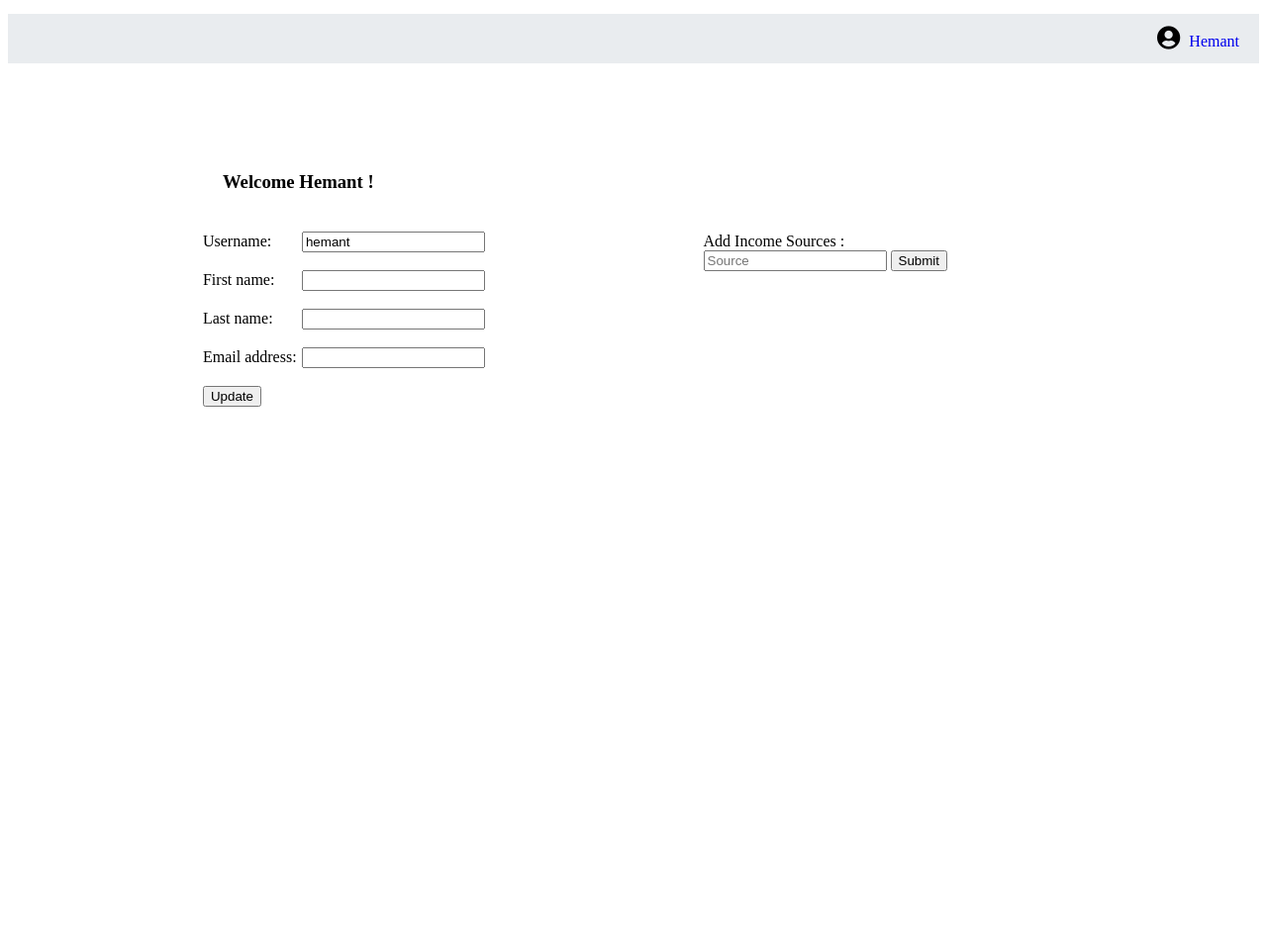
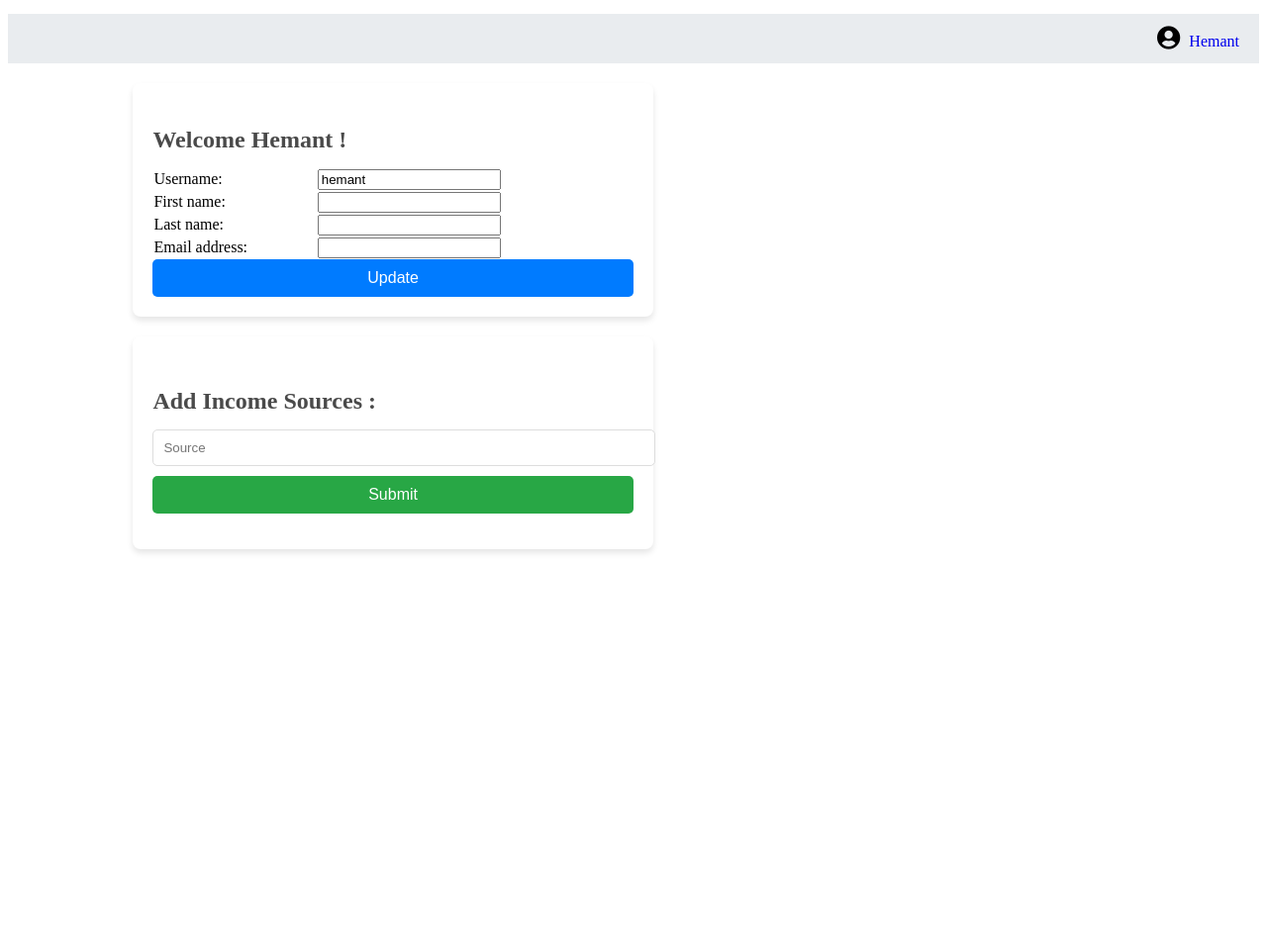
Before and after one commit to varadnair30/SmartSpend-AI-Expensetracker, a Django app: page /account/ in a window 1280 px wide. Shown: the part 322-1276 px from the top of the page at 99% size. After the commit the page ends 881 px from the top, so only its background shows below. Run offline with Django 4.2, Linux system fonts and the light colour scheme; a user stored in the database is signed in; parts of the project's set-up code (start-up, migrations or seed data) failed here and were passed over.

Commit message:
General and Account Settings fixed

```diff
--- a/templates/userprofile/profile.html
+++ b/templates/userprofile/profile.html
@@ -2,109 +2,168 @@
 {% block css %}
 <style>
     .container {
-        height: 100vh;
         width: 80%;
         margin: auto;
         display: flex;
         justify-content: space-between;
+        align-items: center;
+        flex-wrap: wrap;
+        padding-top: 20px;
     }
 
-    .form {
-        height: 100%;
-        width: 50%;
+    .form, .form1 {
+        width: 48%;
         padding: 20px;
-        margin: 5%;
-
+        border-radius: 8px;
+        box-shadow: 0 4px 6px rgba(0, 0, 0, 0.1);
+        background-color: #fff;
+        margin-bottom: 20px;
     }
 
-    .form1 {
-        height: 50%;
-        width: 50%;
-        padding: 20px;
-        margin: 5%;
-        margin-top: 15%;
-
+    .form h3, .form1 h4 {
+        margin-bottom: 15px;
+        font-size: 1.5rem;
+        color: #4A4A4A;
     }
 
-
-    h3 {
-        padding: 20px;
+    .form table {
+        width: 100%;
+        border-collapse: collapse;
     }
 
-    .message {
-        margin-bottom: 30px;
-        padding: 10px;
-        padding-left: 0;
+    .form table p.label {
+        font-weight: bold;
+        margin: 10px 0 5px;
     }
 
-    .label {
-        margin-right: 20px;
-        height: auto;
-        min-width: 100px;
-        display: inline-block;
-        margin: auto;
+    .form input[type="submit"] {
+        width: 100%;
+        padding: 10px;
+        background-color: #007bff;
+        border: none;
+        color: white;
+        font-size: 1rem;
+        border-radius: 5px;
+        cursor: pointer;
     }
 
-    .danger {
-        margin: 10px;
+    .form input[type="submit"]:hover {
+        background-color: #0056b3;
     }
 
-    @media (max-width:850px) {
-        .container {
-            display: block;
+    .form1 input[type="text"] {
+        width: 100%;
+        padding: 10px;
+        margin-bottom: 10px;
+        border: 1px solid #ddd;
+        border-radius: 5px;
     }
 
-        .form,
-        .form1 {
-            height: 65%;
+    .form1 input[type="submit"] {
         width: 100%;
-            border: 2px solid red;
+        padding: 10px;
+        background-color: #28a745;
+        border: none;
+        color: white;
+        font-size: 1rem;
+        border-radius: 5px;
+        cursor: pointer;
     }
 
+    .form1 input[type="submit"]:hover {
+        background-color: #218838;
+    }
 
+    .alert {
+        padding: 15px;
+        margin-bottom: 15px;
+        border-radius: 5px;
+    }
+
+    .alert-danger {
+        background-color: #f8d7da;
+        color: #721c24;
+    }
+
+    .sources-list {
+        list-style-type: none;
+        padding: 0;
+    }
+
+    .sources-list li {
+        display: flex;
+        justify-content: space-between;
+        background-color: #f1f1f1;
+        padding: 8px;
+        margin-bottom: 5px;
+        border-radius: 5px;
+    }
+
+    .sources-list li a {
+        color: #dc3545;
+        font-weight: bold;
+        cursor: pointer;
+    }
+
+    @media (max-width: 768px) {
+        .container {
+            flex-direction: column;
+            align-items: stretch;
+        }
+
+        .form, .form1 {
+            width: 100%;
+            margin-bottom: 20px;
+        }
     }
 </style>
 {% endblock css %}
 
 {% block content %}
 <div class="container">
+    <!-- User Details Form -->
+    <div class="form">
+        <h3>Welcome {{request.user.username|capfirst}} !</h3>
 
-    <form action="" class="form" method="post">
         {% if messages %}
-        <div class="message">
-
+        <div class="alert alert-danger">
             {% for message in messages %}
-            <div {% if message.tags %} class="alert-{{message.tags}}" {% endif %}>{{message}}</div>
+            <div>{{message}}</div>
             {% endfor %}
         </div>
+        {% endif %}
 
-        {% endif %}
-        <h3>Welcome {{request.user.username|capfirst}} !</h3>
-
-
+        <form action="" method="post">
             {% csrf_token %}
             <table>
                 {% for fm in form %}
-            <p class="label"> {{fm.label_tag}} </p> {{fm}} <span class="alert-danger danger"> {{fm.errors|striptags}}
-            </span><br><br>
+                    <tr>
+                        <td class="label">{{fm.label_tag}}</td>
+                        <td>{{fm}} <span class="alert-danger">{{fm.errors|striptags}}</span></td>
+                    </tr>
                 {% endfor %}
             </table>
-        <input type="submit" class="btn btn-primary" value="Update">
+            <input type="submit" value="Update">
+        </form>
+    </div>
 
+    <!-- Income Sources Section -->
+    <div class="form1">
+        <h4>Add Income Sources :</h4>
+        <form action="{% url 'addSource' %}" method="POST">
+            {% csrf_token %}
+            <input type="text" placeholder="Source" name="Source" required>
+            <input type="submit" value="Submit">
         </form>
 
-    <div class="form1">
-        <form action="{%url 'addSource'%}" method="POST">
-            {% csrf_token %}
-            <div> Add Income Sources : </div>
-            <input type="text" placeholder="Source" name="Source">
-            <input type="submit" class="btn btn-primary m-2">
-        </form>
-        <div>
+        <ul class="sources-list">
             {% for source in sources %}
-            <li class="list">{{source}} <a href="{%url 'deleteSource' source.id%}"> Delete</a></li>
+                <li>
+                    <span>{{source}}</span>
+                    <a href="{% url 'deleteSource' source.id %}">Delete</a>
+                </li>
             {% endfor %}
-        </div>
+        </ul>
     </div>
 </div>
 {% endblock content %}
```
Also changed, not shown: templates/preferences/index.html (+26 -23 lines). Lines whose indentation alone changed are shown as unchanged.
